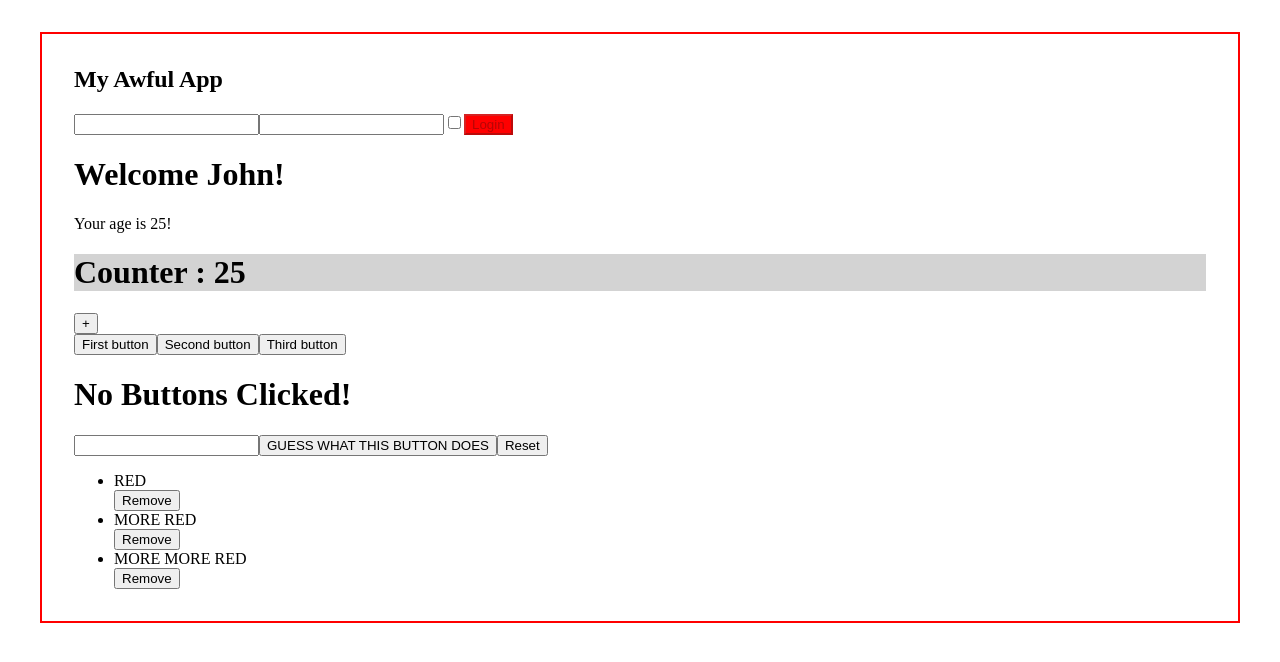
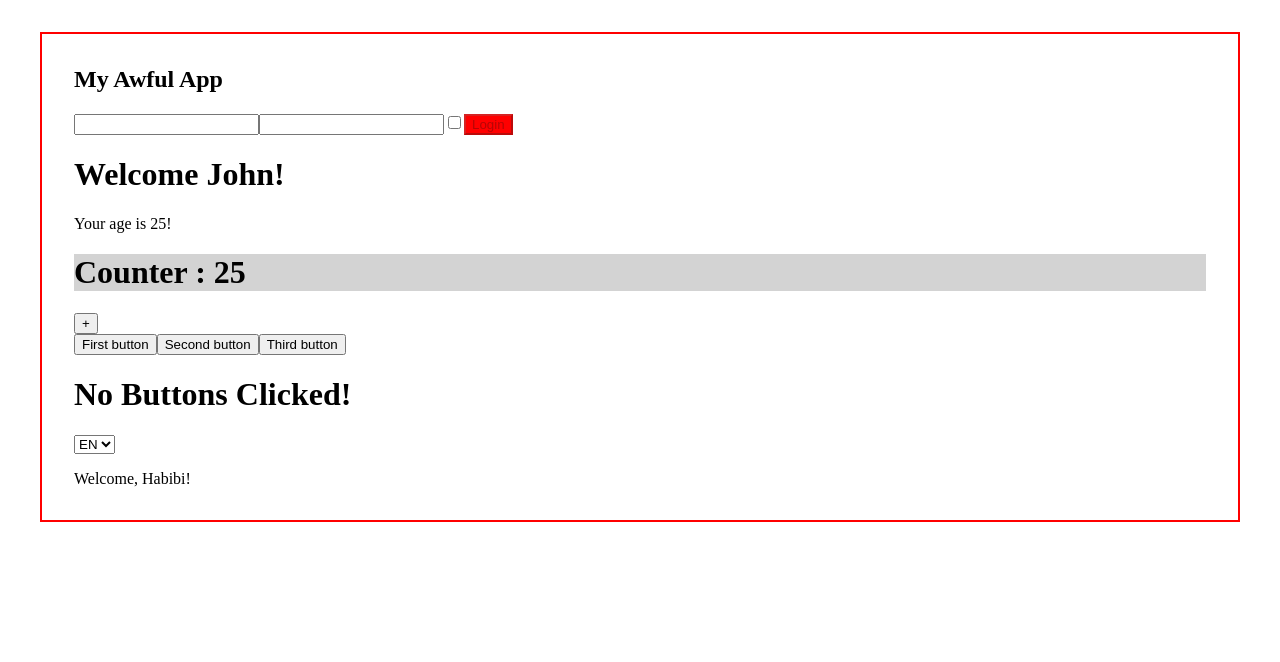
Before and after one commit to KaramGuliyev/React, a React (Create React App) app: page / in a window 1280 px wide. Shown: the top 662 px of the page. Built offline with nearby package versions, Linux system fonts and the light colour scheme.

Commit message:
Context-1

```diff
--- a/src/App.js
+++ b/src/App.js
@@ -1,62 +1,41 @@
-import React from "react";
+import React, { useState } from "react";
 import { Counter } from "./Components/Counter/Counter";
 import { InteractiveWelcome } from "./Components/Welcome/InteractiveWelcome";
 import { ClickTracker } from "./Components/Counter/ClickTracker";
 import ToDoList from "./Components/List/ToDoList";
 // import { Welcome } from "./Components/Welcome/Welcome";
 import Container from "./Components/ComponentComposition/Container";
+import LanguageContext from "./Components/Context/LanguageContext";
+import DisplayLanguage from "./Components/Context/DisplayLanguage";
 
-export class App extends React.Component {
-  render() {
+export default function App(props) {
+  const [language, setLanguage] =
+    useState("en");
+  const handleLanguage = (e) => {
+    setLanguage(e.target.value);
+  };
   return (
     <Container title="My Awful App">
       <InteractiveWelcome
         className="welcome"
-          name={this.props.name}
-          age={this.props.age}
+        name={props.name}
+        age={props.age}
       />
       <Counter counterStart={25} />
       <ClickTracker />
-        <ToDoList
-          render={(
-            inputVal,
-            handleChange,
-            addTask,
-            resetForm,
-            lists,
-            removeList
-          ) => {
-            return (
-              <div>
-                <input
-                  value={inputVal}
-                  onChange={handleChange}
-                />
-                <button onClick={addTask}>
-                  GUESS WHAT THIS BUTTON DOES
-                </button>
-                <button onClick={resetForm}>
-                  Reset
-                </button>
-                <ul>
-                  {lists.map((e, i) => (
-                    <div key={i}>
-                      <li>{e}</li>
-                      <button
-                        onClick={() =>
-                          removeList(i)
-                        }
+      <select
+        value={language}
+        onChange={handleLanguage}
       >
-                        Remove
-                      </button>
-                    </div>
-                  ))}
-                </ul>
-              </div>
-            );
-          }}
-        ></ToDoList>
+        <option value="en">EN</option>
+        <option value="az">TR</option>
+        <option value="it">IT</option>
+      </select>
+      <LanguageContext.Provider
+        value={language}
+      >
+        <DisplayLanguage />
+      </LanguageContext.Provider>
     </Container>
   );
 }
-}
--- /dev/null
+++ b/src/Components/Context/DisplayLanguage.js
@@ -0,0 +1,31 @@
+import React from "react";
+import LanguageContext from "./LanguageContext";
+const Strings = {
+  en: {
+    helloMsg: "Welcome, ",
+  },
+  az: {
+    helloMsg: "Salam, ",
+  },
+  it: {
+    helloMsg: "Benvenuto, ",
+  },
+};
+function DisplayLanguage() {
+  return (
+    <div>
+      <LanguageContext.Consumer>
+        {(language) => (
+          <div>
+            <p>
+              {Strings[language].helloMsg}
+              Habibi!
+            </p>
+          </div>
+        )}
+      </LanguageContext.Consumer>
+    </div>
+  );
+}
+
+export default DisplayLanguage;
--- /dev/null
+++ b/src/Components/Context/LanguageContext.js
@@ -0,0 +1,4 @@
+import { createContext } from "react";
+
+ const LanguageContext = createContext("en");
+ export default LanguageContext;
```
Also changed, not shown: src/index.js (+8 -4 lines). Lines whose indentation alone changed are shown as unchanged.
